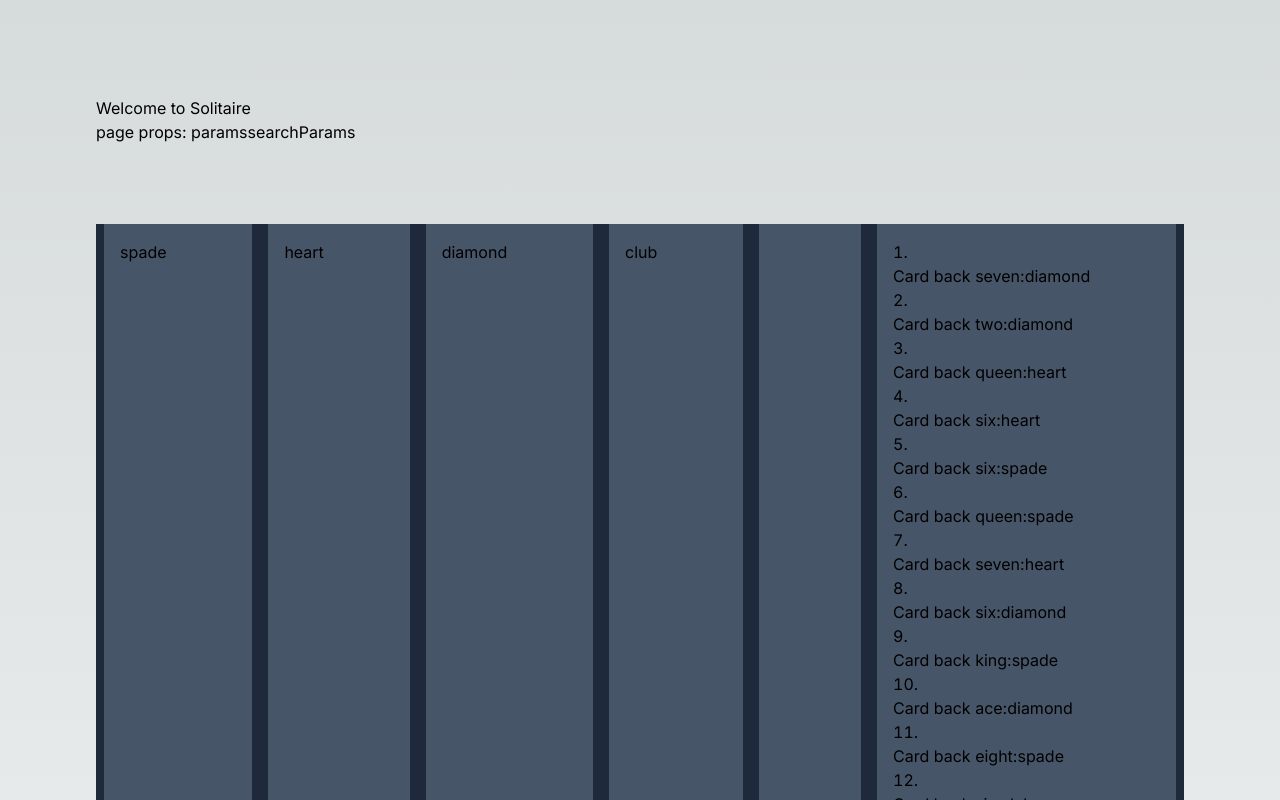
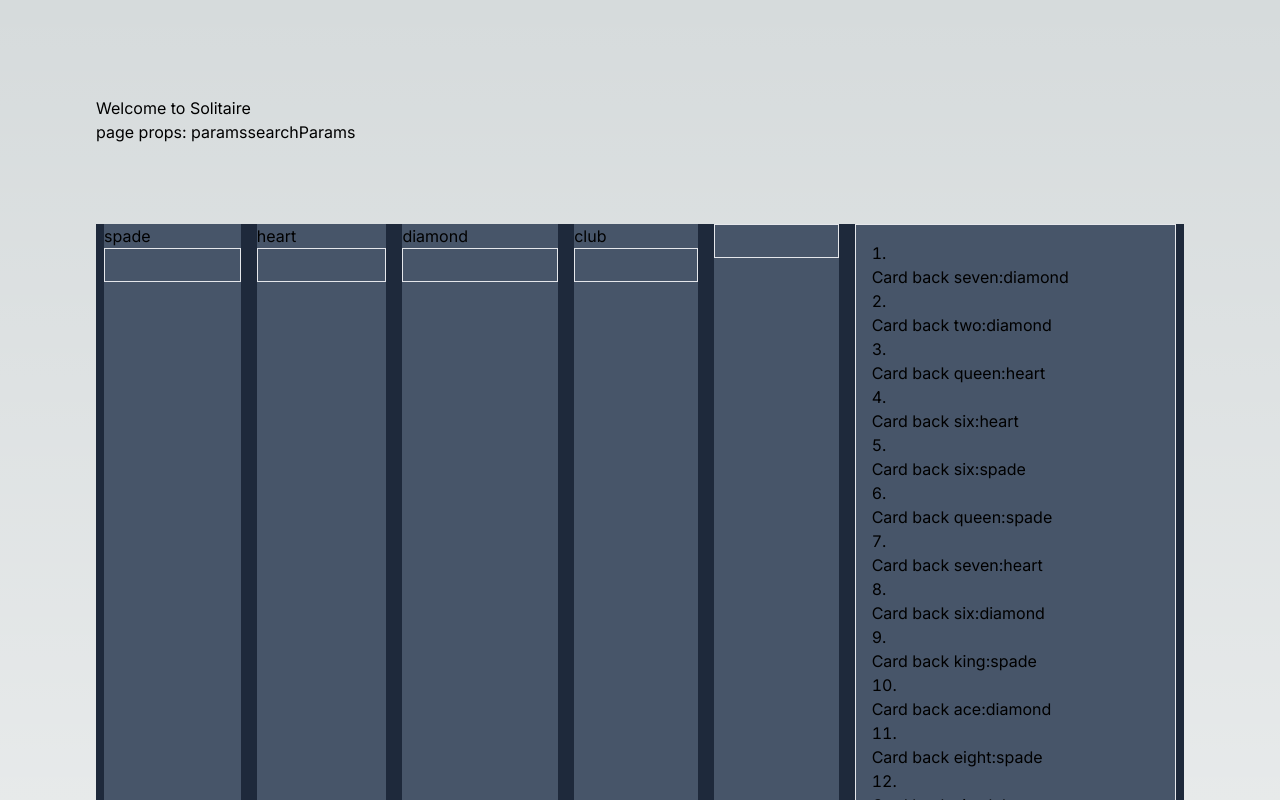
Before and after one commit to visegripped/next-learning, a Next.js app in the folder my-app/: page / in a window 1280 px wide. Shown: the top 800 px of the page. Built offline with nearby package versions, Linux system fonts and the light colour scheme.

Commit message:
Start of drag and drop

```diff
--- a/my-app/app/components/card/Card.js
+++ b/my-app/app/components/card/Card.js
@@ -1,12 +1,13 @@
 "use client";
 
-// import { suits, cards } from "../../constants.mjs";
+import {useDraggable} from '@dnd-kit/core';
 import styles from "./Card.css";
 
 export default function Tableau(props) {
   const {
     isFaceUp,
     card,
+    source = '',
     doubleClickHandler = () => {
       console.log("no double click handler defined");
     },
@@ -14,11 +15,19 @@ export default function Tableau(props) {
       console.log("no click handler defined");
     },
   } = props;
+
+  const {attributes, listeners, setNodeRef, transform} = useDraggable({
+    id: card,
+  });
+  const draggableStyle = transform ? {
+    transform: `translate3d(${transform.x}px, ${transform.y}px, 0)`,
+  } : undefined;
+
   const doubleClickHandlerWrapper = (event, props) => {
     doubleClickHandler(event, {card});
   }
   return isFaceUp ? (
-    <div className={styles.card__front} onDoubleClick={doubleClickHandlerWrapper}>
+    <div className={styles.card__front} data-source={source} onDoubleClick={doubleClickHandlerWrapper} style={draggableStyle} ref={setNodeRef} {...listeners} {...attributes}>
       {card}
     </div>
   ) : (
--- a/my-app/app/components/pile/Pile.js
+++ b/my-app/app/components/pile/Pile.js
@@ -2,11 +2,18 @@
 
 // import { suits, cards } from "../../constants.mjs";
 import Card from '../card/Card'
+import {useDroppable} from '@dnd-kit/core';
+export default function Pile(props) {
+  const { cards = [], areFacedUp, doubleClickHandler, clickHandler, id = '', droppable = false} = props;
+  const {isOver, setNodeRef} = useDroppable({
+    id,
+  });
+  const dragOverStyle = {
+    backgroundColor: isOver ? 'green' : undefined,
+  };
 
-export default function Pile(props) {
-  const { cards = [], areFacedUp, doubleClickHandler, clickHandler } = props;
   return (
-    <ol className="list-decimal list-inside">
+    <ol className="list-decimal list-inside border p-4" style={dragOverStyle} ref={droppable ? setNodeRef : () => {}}>
       {(() => {
         const elements = [];
         for (let i = 0; i < cards.length; i++) {
--- a/my-app/app/components/solitaire/Solitaire.js
+++ b/my-app/app/components/solitaire/Solitaire.js
@@ -3,7 +3,8 @@ import { useReducer, useState } from "react";
 import { numTableaus, suits, cards } from "../../constants.mjs";
 import { shuffleArray, buildDeck, deal } from "../../cardUtilities.mjs";
 import Tableau from "../tableau/Tableau";
-import Card from "../card/Card";
+import {DndContext} from '@dnd-kit/core';
+
 import Pile from "../pile/Pile";
 
 //solitaire anatomy: https://www.britannica.com/topic/solitaire-card-game
@@ -149,21 +150,42 @@ export default function Solitaire(props) {
     }
   };
 
+  const handleDragEnd = (event) => {
+
+    if (event.over && event.over.id.indexOf('buildPile') === 0) {
+      // setIsDropped(true);
+      console.log('Got to dragEnd w/ matching buildPile ID', event);
+      const card = event.active.id;
+      if(tryAddingCardToBuildingPile(card, cards, buildingPiles)) {
+        //determine if originating pile was waste or a tableau pile.
+
+        const cardTableauPile = event.activatorEvent.target.closest('[data-tableau-pile]').getAttribute('data-tableau-pile')
+        const pileId = `tableauPile${cardTableauPile}`;
+        const newPile = tableauPiles[pileId].pile;
+        newPile.pop();
+        tableauPiles[pileId].update(newPile);
+      }
+
+    } else {
+      console.log(`Got to dragEnd w/out matching ID (${event.over.id})`, event)
+    }
+  }
+
   return (
-    <>
+    <DndContext onDragEnd={handleDragEnd}>
       <section className="mt-20 bg-slate-800 size-full flex">
-        {/* Building piles */}
+        {/* Building piles - todo: componetize this */}
         {(() => {
           const elements = [];
           for (let i = 0; i < suits.length; i++) {
             const suit = suits[i];
             elements.push(
               <div
-                className="bg-slate-600 grow mx-2 p-4 justify-center"
+                className="bg-slate-600 grow mx-2 justify-center"
                 key={`suits-${i}`}
               >
                 <h2>{suit}</h2>
-                <Pile cards={buildingPiles[suit].pile} areFacedUp='true' />
+                <Pile cards={buildingPiles[suit].pile} areFacedUp='true' id={`buildPile-${suit}`} droppable='true' />
               </div>
             );
           }
@@ -171,16 +193,17 @@ export default function Solitaire(props) {
           return elements;
         })()}
         {/* The waste */}
-        <div className="bg-slate-600 grow mx-2 p-4 justify-center">
+        <div className="bg-slate-600 grow mx-2 justify-center">
           <Pile
             areFacedUp="true"
             cards={waste}
             doubleClickHandler={wasteDoubleClickHandler}
+            id='wastePile'
           />
         </div>
         {/* The deck */}
-        <div className="bg-slate-600 grow mx-2 p-4 justify-center">
-          <Pile cards={deck} clickHandler={deckClickHandler} />
+        <div className="bg-slate-600 grow mx-2 justify-center">
+          <Pile cards={deck} clickHandler={deckClickHandler} id='deckPile' />
         </div>
       </section>
       <section className="mt-20 bg-slate-800 size-full flex">
@@ -190,6 +213,6 @@ export default function Solitaire(props) {
           buildingPiles={buildingPiles}
         />
       </section>
-    </>
+    </DndContext>
   );
 }
--- a/my-app/app/components/tableau/Tableau.js
+++ b/my-app/app/components/tableau/Tableau.js
@@ -1,4 +1,5 @@
 "use client";
+
 
 import Card from "../card/Card";
 import { numTableaus, cards } from "@/app/constants.mjs";
@@ -27,6 +28,7 @@ export default function Tableau(props) {
               className="bg-slate-600 grow mx-2 p-4 justify-center"
               data-tableau-pile={i}
               key={`tableau-${i}`}
+              id={`tableauPile-${i}`}
             >
               <ul>
                 {cards.map((card, index) => (
--- a/my-app/package.json
+++ b/my-app/package.json
@@ -10,6 +10,7 @@
     "test": "npx playwright test"
   },
   "dependencies": {
+    "@dnd-kit/core": "^6.1.0",
     "next": "14.1.0",
     "react": "^18",
     "react-dom": "^18"
```
Also changed, not shown: 1 other file (tests, documents, lock files or other folders).
